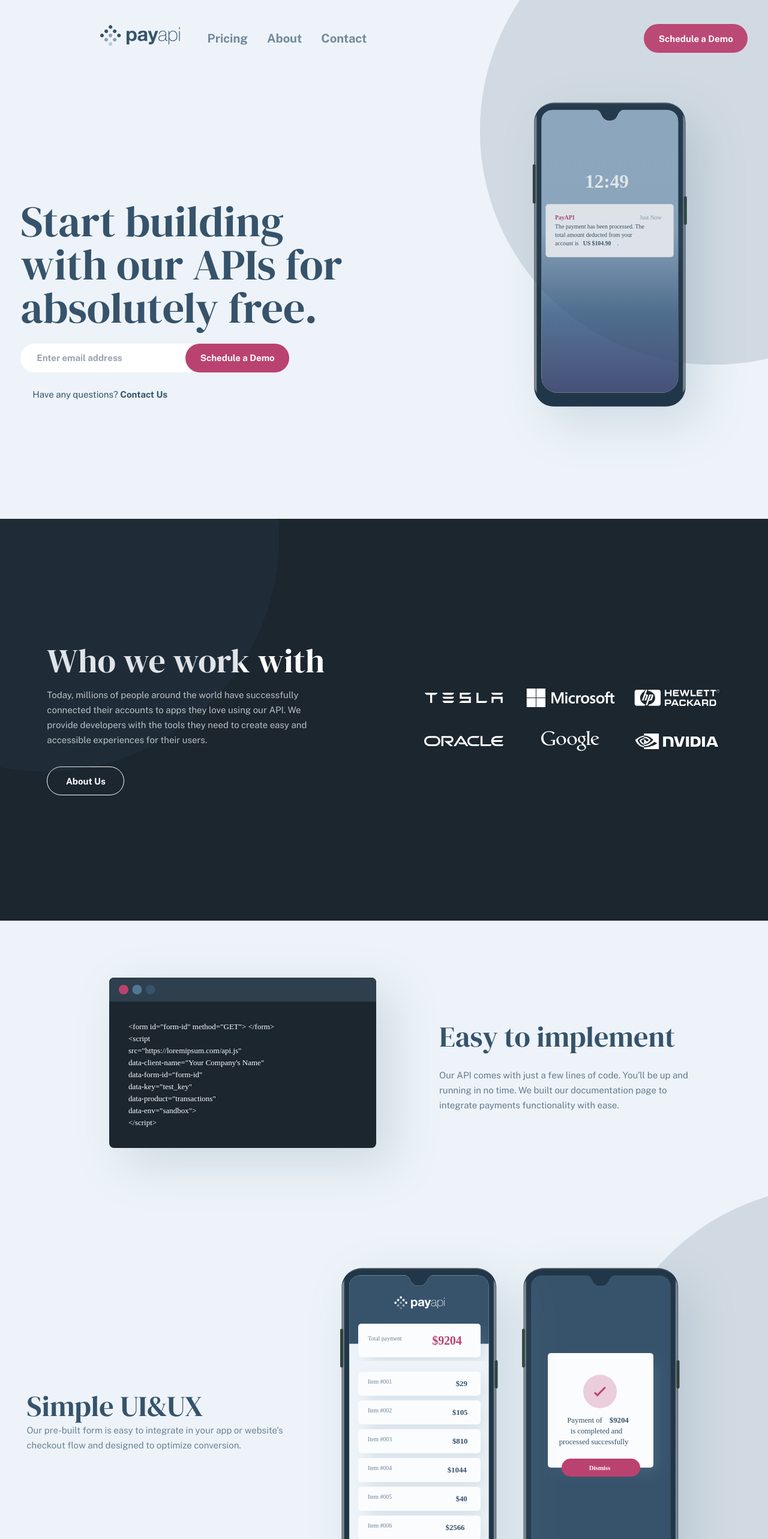
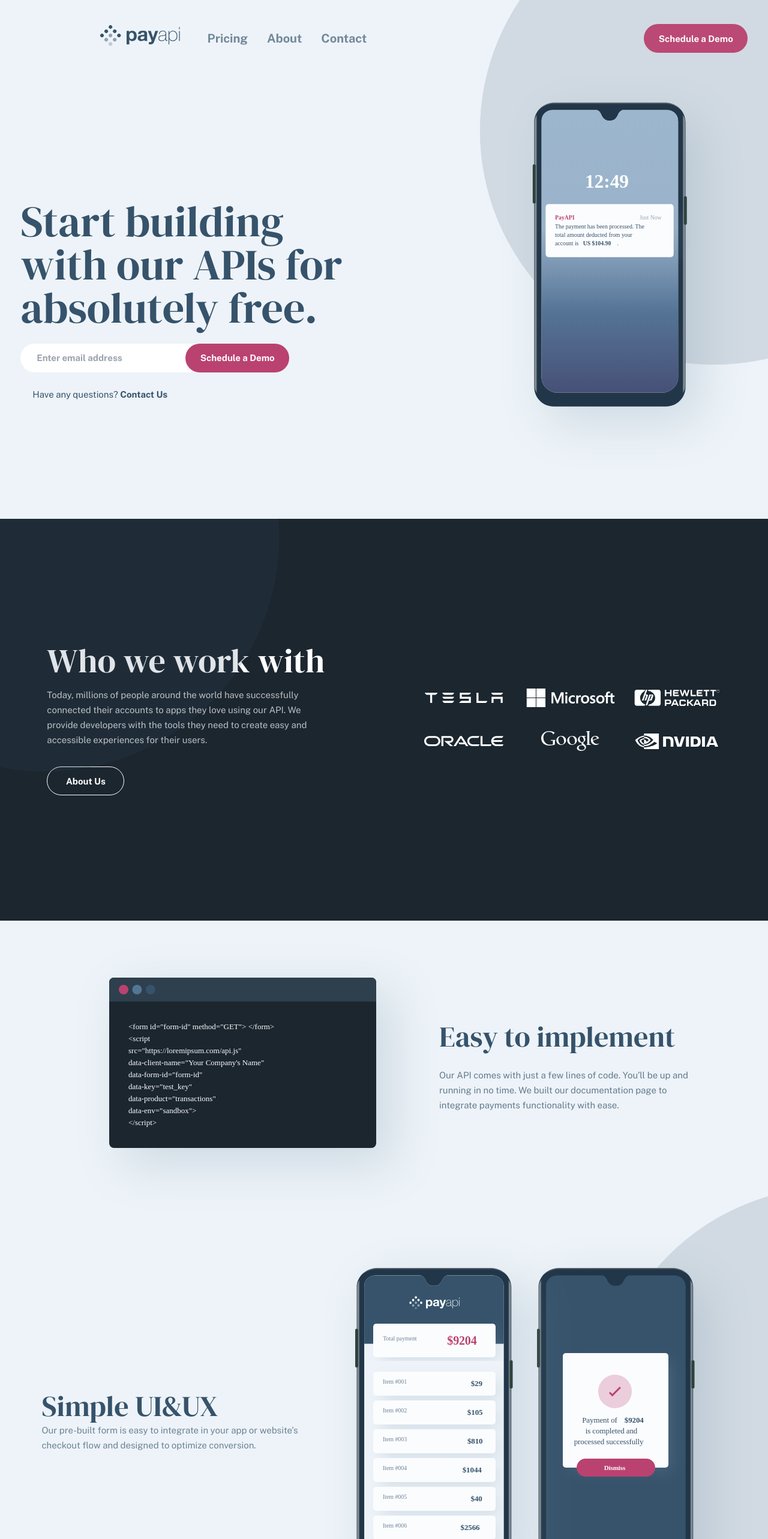
Before and after one commit to AmmarCode/payApiFrontEnd, a React (Vite) app: page / in a window 1280 px wide. Shown: the top 2566 px of the page at 60% size. Built offline with nearby package versions, Linux system fonts and the light colour scheme.

Commit message:
Add ScrollToTop component

```diff
--- /dev/null
+++ b/src/components/ScrollToTop.js
@@ -0,0 +1,12 @@
+import { useEffect } from "react";
+import { useLocation } from "react-router-dom";
+
+export default function ScrollToTop() {
+  const { pathname } = useLocation();
+
+  useEffect(() => {
+    window.scrollTo(0, 0);
+  }, [pathname]);
+
+  return null;
+}
--- a/src/main.jsx
+++ b/src/main.jsx
@@ -2,11 +2,13 @@
 import ReactDOM from "react-dom/client";
 import { BrowserRouter } from "react-router-dom";
 import App from "./App";
+import ScrollToTop from "./components/ScrollToTop";
 import "./index.css";
 
 ReactDOM.createRoot(document.getElementById("root")).render(
   <React.StrictMode>
     <BrowserRouter>
+      <ScrollToTop />
       <App />
     </BrowserRouter>
   </React.StrictMode>
--- a/src/pages/Home.jsx
+++ b/src/pages/Home.jsx
@@ -97,7 +97,7 @@
               src={phoneMockup}
               alt="phone mockup"
               className="mobile:w-[14.8rem] mobile:h-[24rem]
-                         laptop:w-[41rem] laptop:h-[67rem]"
+                         laptop:w-[41rem] laptop:h-[67rem] z-10"
             />
           </div>
         </section>
@@ -220,7 +220,7 @@
 
         <section
           className="flex mobile:flex-col-reverse items-center
-                            laptop:flex-row laptop:justify-center"
+                            laptop:flex-row laptop:justify-center laptop:ml-[5rem]"
         >
           <img
             src={bgCircle}
```
